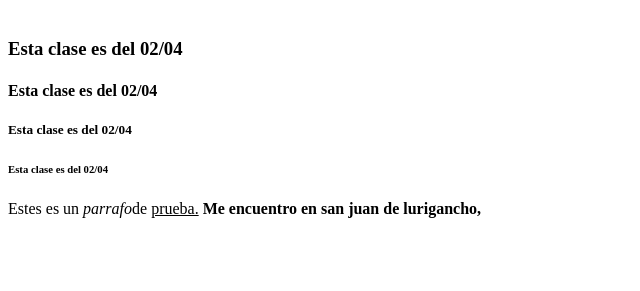
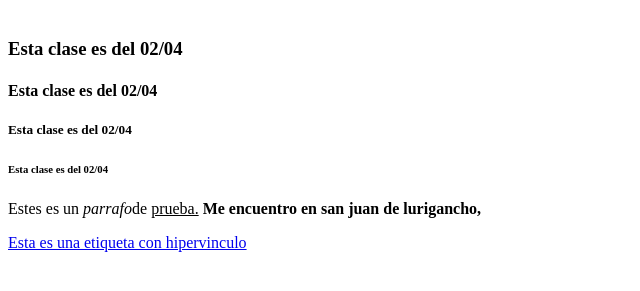
Before and after one commit to ADRIAN200717/31_03_25, a plain HTML site: page index1.html in a window 1280 px wide. Shown: the part 161-452 px from the top of the page, without its empty margins (0-640 px from the left). Drawn offline with Linux system fonts and the light colour scheme.

Commit message:
Update index1.html

```diff
--- a/index1.html
+++ b/index1.html
@@ -14,5 +14,7 @@
     <h6>Esta clase es del 02/04</h6>
     <p>Estes es un <i>parrafo</i>de <u>prueba.</u> <b>Me encuentro en san juan de lurigancho,</b></p>
 
+    <a href="https://www.adidas.pe/" target="_blank">Esta es una etiqueta con hipervinculo</a>
+
 </body>
 </html>
```
